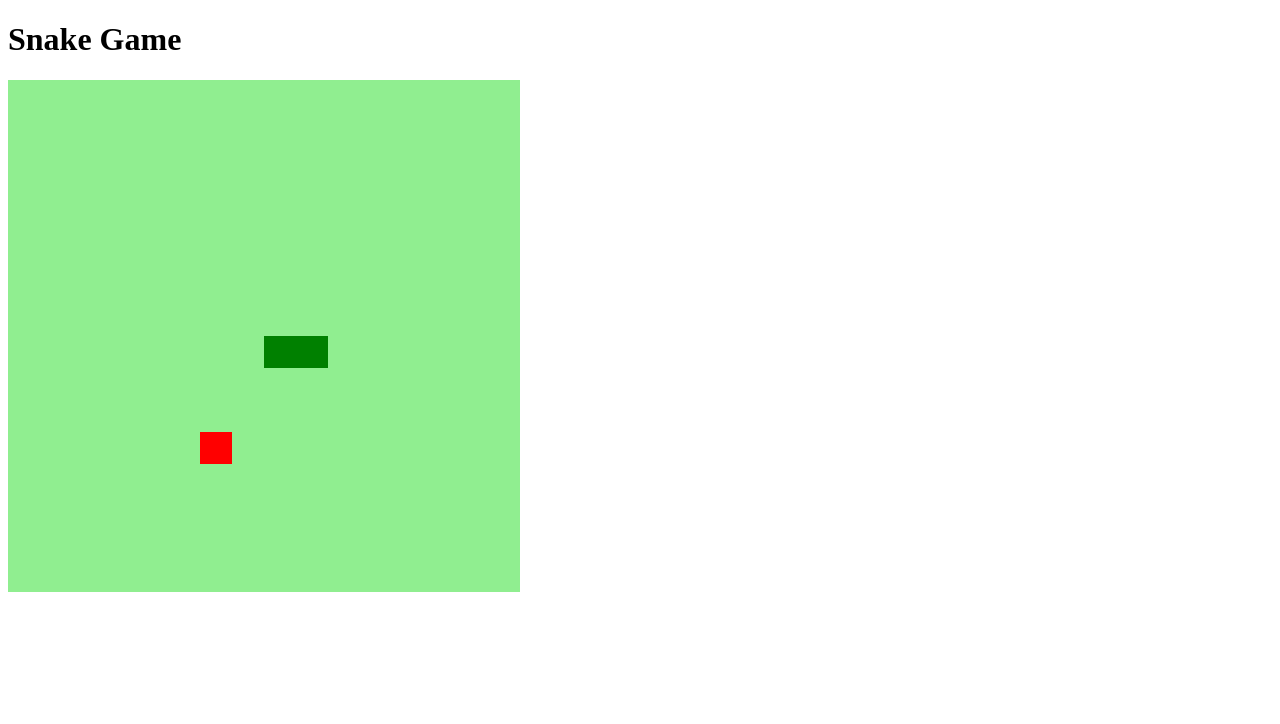
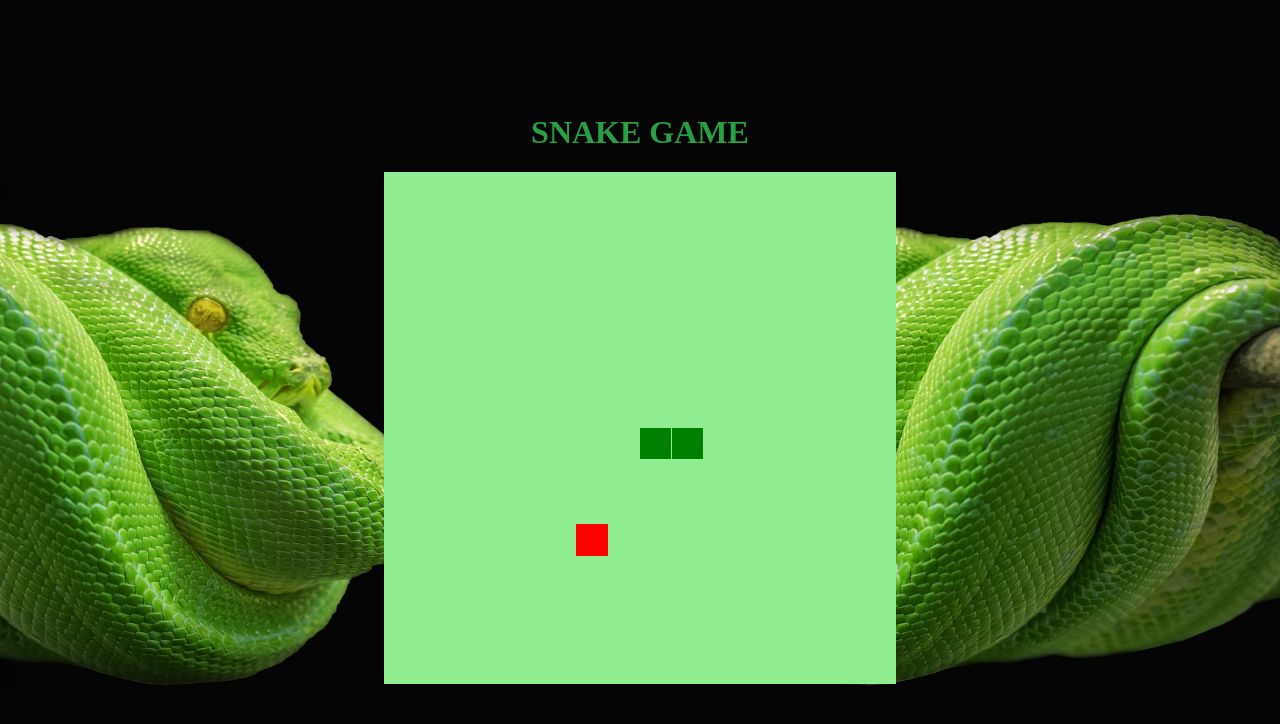
Before and after one commit to Thyagovidovix/GameSnakeJS, a plain HTML site: page index.html in a window 1280 px wide. Drawn offline with Linux system fonts and the light colour scheme.

Commit message:
add body stylization

```diff
--- a/index.html
+++ b/index.html
@@ -11,7 +11,7 @@
 </head>
 
 <body>
-    <h1>Snake Game</h1>
+    <h1>SNAKE GAME</h1>
     <canvas id="snake" width="512" height="512"></canvas>
 </body>
 
--- a/script.js
+++ b/script.js
@@ -20,7 +20,7 @@ function criarBG() {
 function criarCobrinha() {
     for (i = 0; i < snake.length; i++) {
         context.fillStyle = "green";
-        context.fillRect(snake[i].x, snake[i].y, box, box);
+        context.fillRect(snake[i].x, snake[i].y, box - 1, box - 1);
     }
 }
 
--- a/style.css
+++ b/style.css
@@ -1 +1,16 @@
-body {}
+body {
+    height: 95vh;
+    width: 95;
+    display: flex;
+    justify-content: center;
+    align-items: center;
+    flex-direction: column;
+    color: rgb(38, 160, 66)
+}
+
+body {
+    background-image: url('../image/snake.jpg');
+    background-size: 110% 110%;
+    background-repeat: no-repeat;
+    background-position: center;
+}
```
